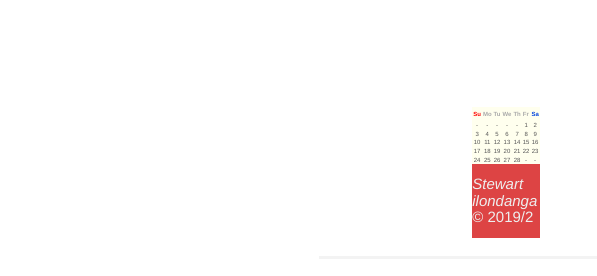
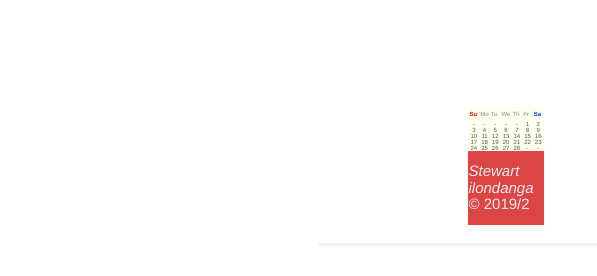
Before and after one commit to stewilondanga/birthdate-changed, a plain HTML site: page index.html in a window 1280 px wide. Shown: the part 86-362 px from the top of the page, 134-731 px from the left. Drawn offline with nearby package versions, Linux system fonts and the light colour scheme.

Commit message:
add css/styles.css

```diff
--- a/css/styles.css
+++ b/css/styles.css
@@ -68,7 +68,7 @@
   color: #04d;
 }
 
-/*.cal td {
+.cal td {
   padding: 0 2px;
   line-height: 100%;
 }
```
